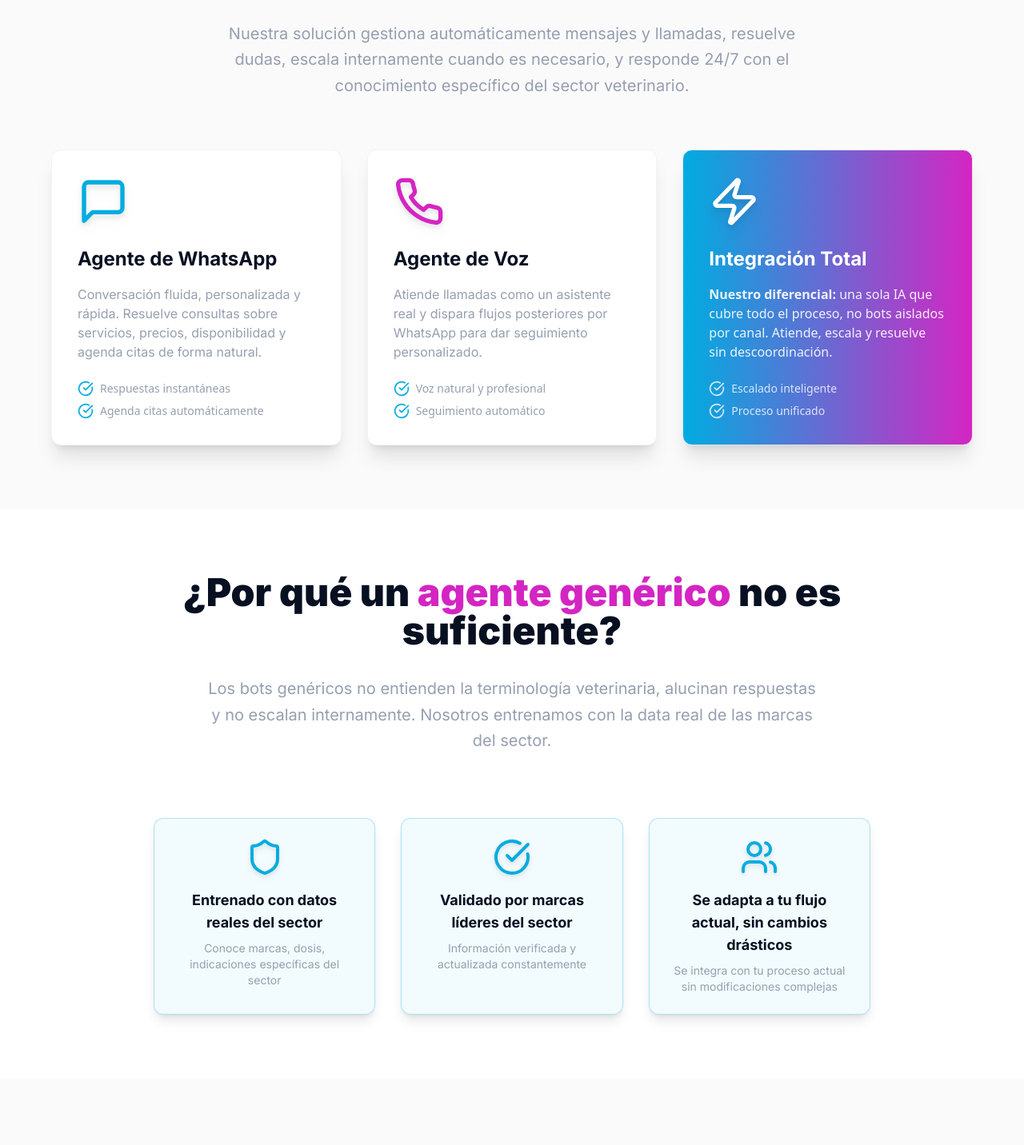
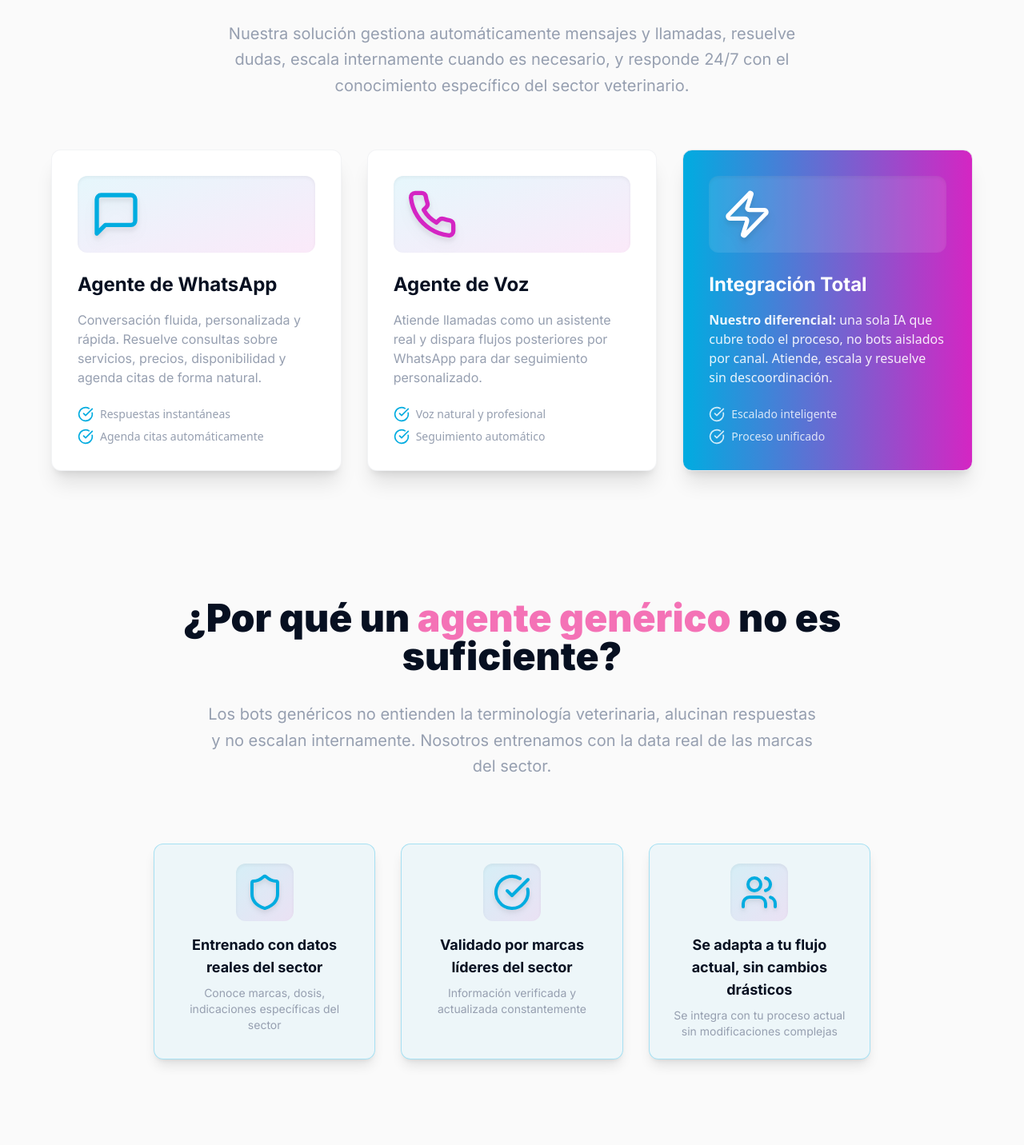
Before and after one commit to cristianpl1996/vet-voice-flow, a React (Vite) app: page / in a window 1280 px wide. Shown: the part 1362-2794 px from the top of the page at 80% size. Built offline with nearby package versions, Linux system fonts and the light colour scheme.

Commit message:
Refine visual styles
Apply visual adjustments to improve contrast, legibility, and depth. This includes updating hero section colors, section backgrounds, secondary text emphasis, button styles, and icon treatments while maintaining the overall layout and text content.

```diff
--- a/src/index.css
+++ b/src/index.css
@@ -10,7 +10,7 @@ All colors MUST be HSL.
   :root {
     /* Better Code Design System */
     --hero-background: 220 64% 8%; /* #0C0F1C */
-    --background: 0 0% 100%; /* white */
+    --background: 0 0% 98%; /* #FAFAFA - para más profundidad */
     --background-alt: 0 0% 98%; /* #FAFAFA */
     --foreground: 0 0% 100%; /* white */
     --foreground-alt: 220 9% 89%; /* #E5E7EB */
--- a/src/pages/Index.tsx
+++ b/src/pages/Index.tsx
@@ -119,7 +119,7 @@ const Index = () => {
             <div className="grid lg:grid-cols-3 gap-8">
               <Card className="bg-card shadow-xl border-border/50">
                 <CardContent className="p-8">
-                  <div className="text-primary mb-6">
+                  <div className="text-primary mb-6 bg-gradient-to-br from-primary/10 to-secondary/10 p-4 rounded-xl shadow-inner">
                     <MessageSquare className="h-16 w-16 drop-shadow-lg" />
                   </div>
                   <h3 className="font-heading text-2xl font-bold text-hero-bg mb-4">
@@ -144,7 +144,7 @@ const Index = () => {
 
               <Card className="bg-card shadow-xl border-border/50">
                 <CardContent className="p-8">
-                  <div className="text-secondary mb-6">
+                  <div className="text-secondary mb-6 bg-gradient-to-br from-primary/10 to-secondary/10 p-4 rounded-xl shadow-inner">
                     <Phone className="h-16 w-16 drop-shadow-lg" />
                   </div>
                   <h3 className="font-heading text-2xl font-bold text-hero-bg mb-4">
@@ -169,7 +169,7 @@ const Index = () => {
 
               <Card className="bg-gradient-primary text-white shadow-xl">
                 <CardContent className="p-8">
-                  <div className="text-white mb-6">
+                  <div className="text-white mb-6 bg-white/10 p-4 rounded-xl shadow-inner">
                     <Zap className="h-16 w-16 drop-shadow-lg" />
                   </div>
                   <h3 className="font-heading text-2xl font-bold mb-4">
@@ -200,7 +200,7 @@ const Index = () => {
         <div className="container mx-auto px-4">
           <div className="max-w-4xl mx-auto text-center space-y-8">
             <h2 className="font-heading text-4xl md:text-5xl font-black text-hero-bg">
-              ¿Por qué un <span className="text-secondary">agente genérico</span> no es suficiente?
+              ¿Por qué un <span className="text-pink-400">agente genérico</span> no es suficiente?
             </h2>
 
             <p className="font-body text-xl text-foreground-muted max-w-3xl mx-auto leading-relaxed">
@@ -211,8 +211,8 @@ const Index = () => {
             <div className="grid md:grid-cols-3 gap-8 pt-12">
               <Card className="border-primary/30 bg-primary/5 shadow-lg">
                 <CardContent className="p-6 text-center">
-                  <div className="text-primary mb-4">
-                    <Shield className="h-12 w-12 mx-auto drop-shadow-md" />
+                  <div className="text-primary mb-4 bg-gradient-to-br from-primary/10 to-secondary/10 p-3 rounded-lg shadow-inner mx-auto w-fit">
+                    <Shield className="h-12 w-12 drop-shadow-md" />
                   </div>
                   <h3 className="font-heading text-lg font-bold text-hero-bg mb-2">
                     Entrenado con datos reales del sector
@@ -225,8 +225,8 @@ const Index = () => {
 
               <Card className="border-primary/30 bg-primary/5 shadow-lg">
                 <CardContent className="p-6 text-center">
-                  <div className="text-primary mb-4">
-                    <CheckCircle className="h-12 w-12 mx-auto drop-shadow-md" />
+                  <div className="text-primary mb-4 bg-gradient-to-br from-primary/10 to-secondary/10 p-3 rounded-lg shadow-inner mx-auto w-fit">
+                    <CheckCircle className="h-12 w-12 drop-shadow-md" />
                   </div>
                   <h3 className="font-heading text-lg font-bold text-hero-bg mb-2">
                     Validado por marcas líderes del sector
@@ -239,8 +239,8 @@ const Index = () => {
 
               <Card className="border-primary/30 bg-primary/5 shadow-lg">
                 <CardContent className="p-6 text-center">
-                  <div className="text-primary mb-4">
-                    <Users className="h-12 w-12 mx-auto drop-shadow-md" />
+                  <div className="text-primary mb-4 bg-gradient-to-br from-primary/10 to-secondary/10 p-3 rounded-lg shadow-inner mx-auto w-fit">
+                    <Users className="h-12 w-12 drop-shadow-md" />
                   </div>
                   <h3 className="font-heading text-lg font-bold text-hero-bg mb-2">
                     Se adapta a tu flujo actual, sin cambios drásticos
```
